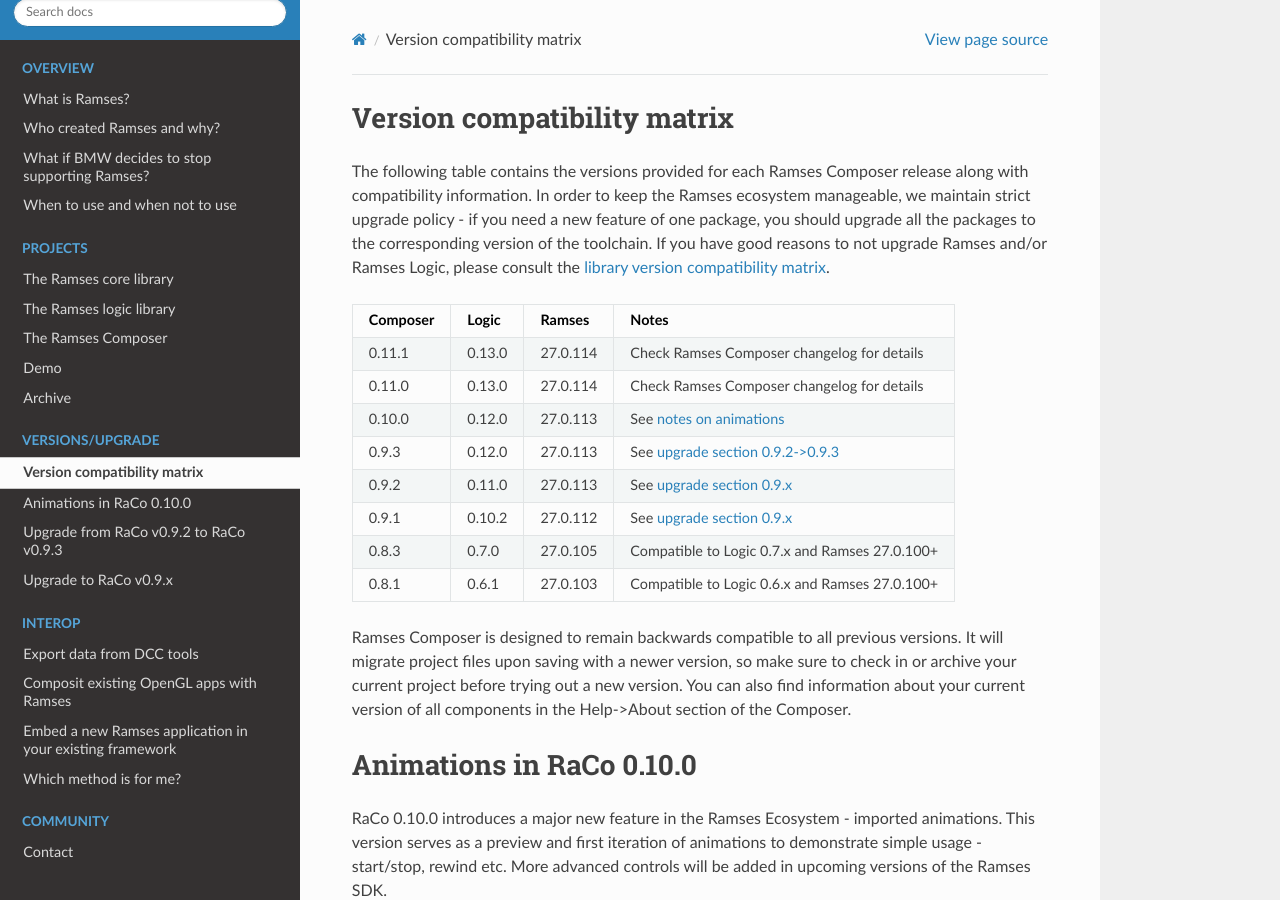
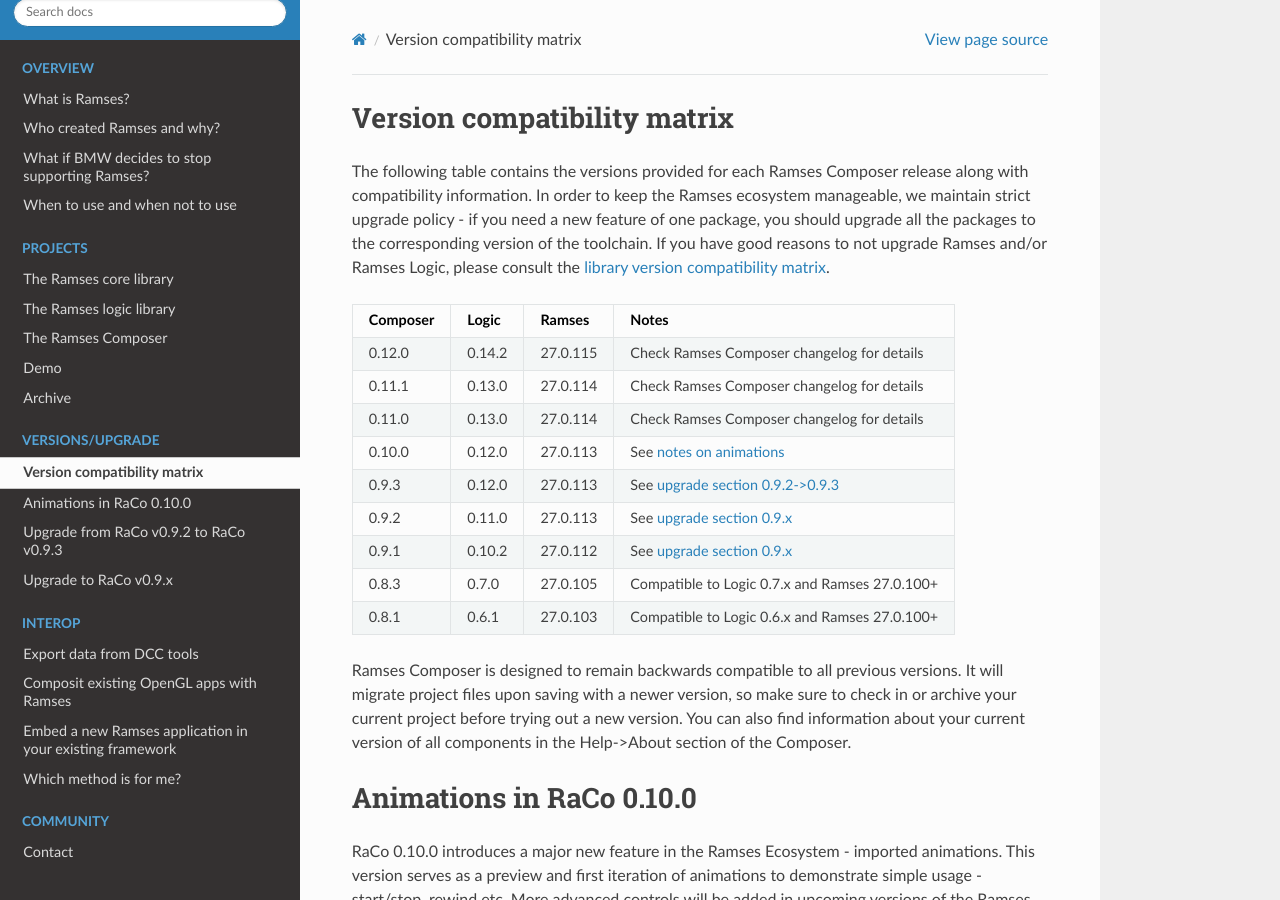
Before and after one commit to COVESA/ramses-sdk, a Sphinx documentation site: the page built from doc/versions.md, in a window 1280 px wide and 900 px high. Built offline with Sphinx 7.4.7 and the Read the Docs theme 2.0.0, drawn with Linux system fonts in a browser that asks for light colours.

Commit message:
Update with RaCo 0.12.0

```diff
--- a/doc/versions.md
+++ b/doc/versions.md
@@ -9,6 +9,7 @@
 
 |Composer |Logic    | Ramses        | Notes                                                      |
 |---------|---------|---------------|------------------------------------------------------------|
+|0.12.0   |0.14.2   | 27.0.115      | Check Ramses Composer changelog for details                |
 |0.11.1   |0.13.0   | 27.0.114      | Check Ramses Composer changelog for details                |
 |0.11.0   |0.13.0   | 27.0.114      | Check Ramses Composer changelog for details                |
 |0.10.0   |0.12.0   | 27.0.113      | See [notes on animations](animations)                      |
```
